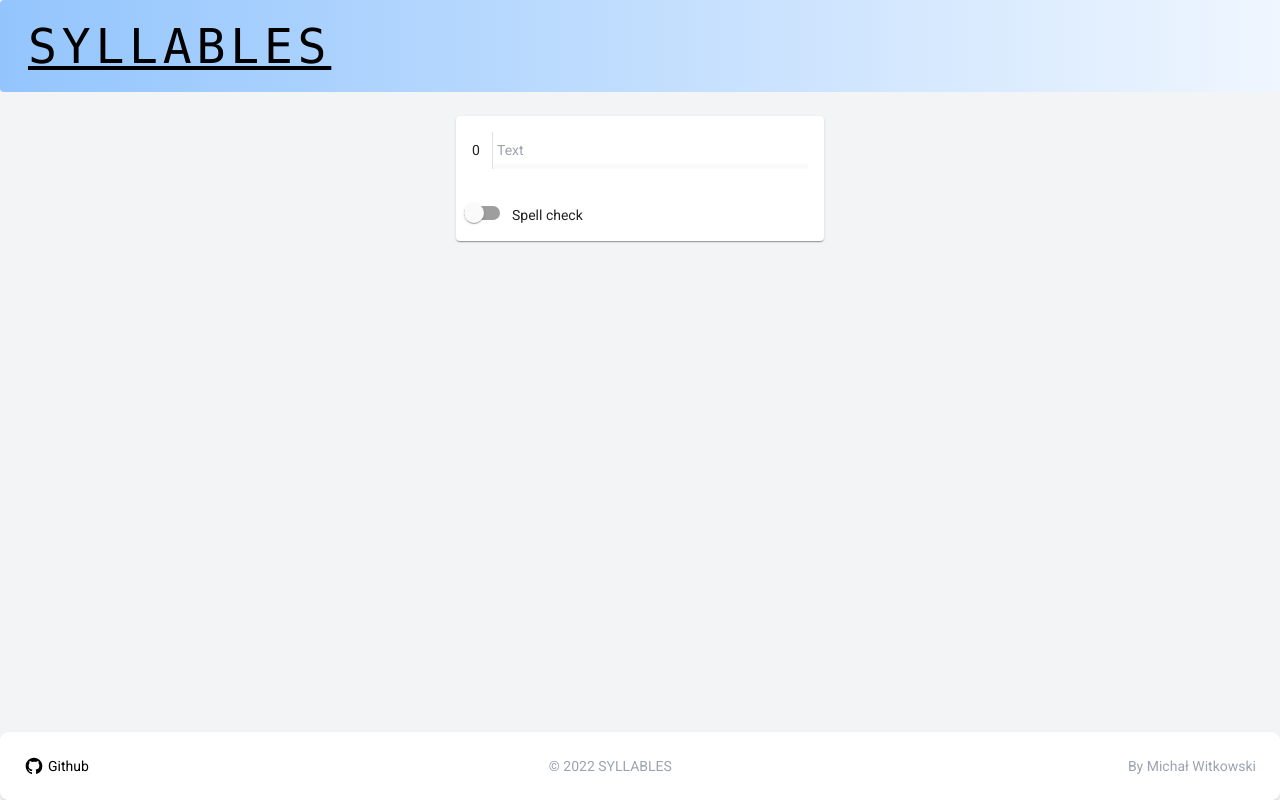
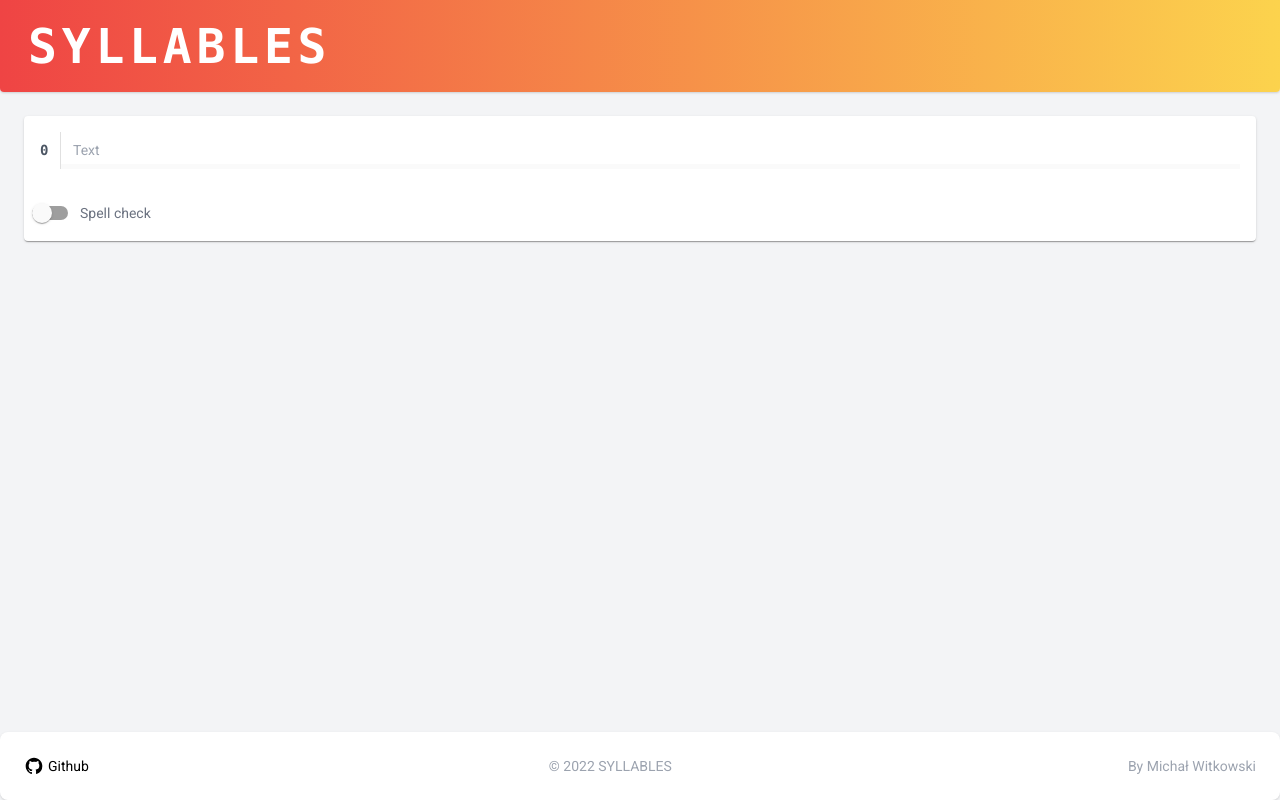
Before and after one commit to mi-wit/Syllables, an Angular app: page / in a window 1280 px wide. Built offline with nearby package versions, Linux system fonts and the light colour scheme; what hyphen would draw is missing.

Commit message:
fix colors, styles

```diff
--- a/src/app/app.component.html
+++ b/src/app/app.component.html
@@ -1,16 +1,16 @@
 <div class="pb-6 bg-gray-100 w-full min-h-screen overscroll-auto">
-  <nav class="bg-gradient-to-r from-blue-300 to-blue-50 border-gray-200 px-2 sm:px-4 py-2.5 rounded dark:bg-gray-800">
-    <div class="text-5xl p-3 font-mono underline tracking-widest">SYLLABLES</div>
+  <nav class="bg-gradient-to-r from-red-500 to-yellow-300 border-gray-200 px-2 sm:px-4 py-2.5 rounded-b shadow dark:bg-gray-800">
+    <div class="text-5xl p-3 font-mono font-bold text-white tracking-widest flex justify-center sm:block sm:justify-start">SYLLABLES</div>
   </nav>
-  <div class="md:grid md:grid-cols-3 gap-4">
-    <mat-card class="col-start-2 col-span-1 m-6 ">
+  <div class="gap-4 ">
+    <mat-card class="col-start-2 col-span-1 m-6 rounded-3xl">
       <mat-card-content>
         <app-text-editor></app-text-editor>
       </mat-card-content>
       <mat-card-actions>
-        <section class="py-2">
+        <section class="py-2 flex items-center">
           <mat-slide-toggle [formControl]="spellcheck" class="pr-3"></mat-slide-toggle>
-          <mat-label>Spell check</mat-label>
+          <mat-label class="text-gray-500">Spell check</mat-label>
         </section>
       </mat-card-actions>
     </mat-card>
--- a/src/app/text-editor/text-editor.component.html
+++ b/src/app/text-editor/text-editor.component.html
@@ -1,16 +1,16 @@
-<div class="felx overflow-scroll">
+<div class="felx overflow-scroll ">
     <mat-drawer-container>
         <mat-drawer class="overflow-hidden" mode="side" opened>
             <div class="py-1 pr-3 leading-loose h-full">
                 <ng-container *ngFor="let line of lines; index as i">
-                    <div>{{numberOfSyllables[i]}}</div>
+                    <div class="text-gray-600 font-mono font-extrabold">{{numberOfSyllables[i]}}</div>
                 </ng-container>
             </div>
         </mat-drawer>
         <mat-drawer-content>
 
             <textarea
-            class="pl-1 pt-1 pr-6 w-full whitespace-pre leading-loose resize-none "
+            class="pl-3 pt-1 pr-6 w-full whitespace-pre leading-loose resize-none"
 
             [formControl]="text"
             [spellcheck]="spellcheck"
```
